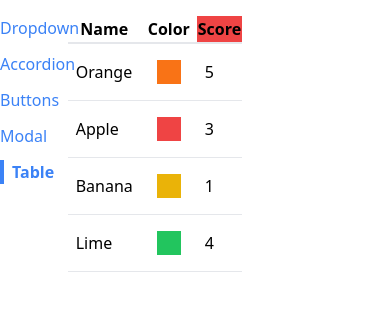
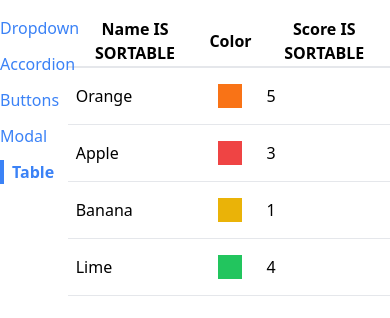
Before and after one commit to gulsenkeskin/react-comps, a React (Create React App) app: page /table in a window 390 px wide. Shown: the top 318 px of the page. Built offline with nearby package versions, Linux system fonts and the light colour scheme.

Commit message:
SortableTable added

```diff
--- /dev/null
+++ b/src/components/SortableTable.js
@@ -0,0 +1,21 @@
+import Table from "./Table";
+
+function SortableTable(props) {
+  const { config } = props; //propslardaki config propsunu değişkene atar
+
+  //orjinal veriyi değiştirmemek için updatedConfig oluştururuz
+  const updatedConfig = config.map((column) => {
+    if (!column.sortValue) {
+      return column;
+    }
+    return {
+      ...column,
+      header: () => <th>{column.label} IS SORTABLE</th>,
+    };
+  });
+
+  //...props'un içerisinde de config prop'u vardır ancak daha sonra geçtiğimiz config={updatedConfig} prop'u onun üstüne yazılır
+  return <Table {...props} config={updatedConfig}></Table>;
+}
+
+export default SortableTable;
--- a/src/pages/TablePage.js
+++ b/src/pages/TablePage.js
@@ -1,3 +1,4 @@
+import SortableTable from "../components/SortableTable";
 import Table from "../components/Table";
 
 function TablePage() {
@@ -10,7 +11,11 @@
   ];
 
   const config = [
-    { label: "Name", render: (fruit) => fruit.name },
+    {
+      label: "Name",
+      render: (fruit) => fruit.name,
+      sortValue: (fruit) => fruit.name,
+    },
     {
       label: "Color",
       render: (fruit) => <div className={`p-3 m-2 ${fruit.color}`}></div>,
@@ -18,7 +23,8 @@
     {
       label: "Score",
       render: (fruit) => fruit.score,
-      header: () => <th className="bg-red-500">Score</th>,
+      sortValue: (fruit) => fruit.score,
+      //  header: () => <th className="bg-red-500">Score</th>, //custom header
     },
   ];
 
@@ -28,7 +34,7 @@
 
   return (
     <div>
-      <Table data={data} config={config} keyFn={keyFn}></Table>
+      <SortableTable data={data} config={config} keyFn={keyFn}></SortableTable>
     </div>
   );
 }
```
